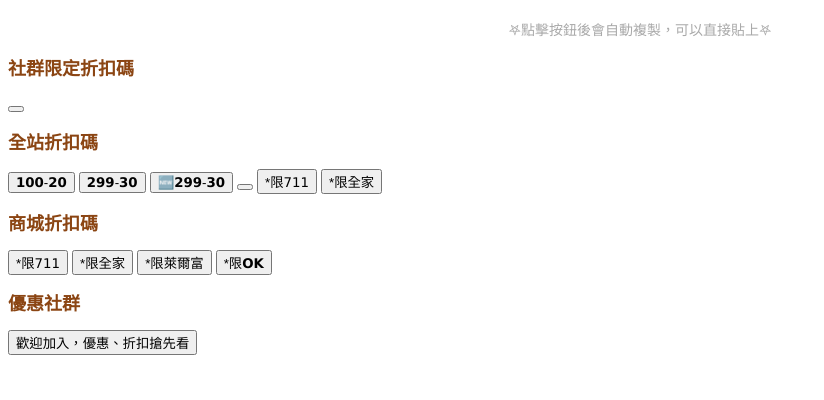
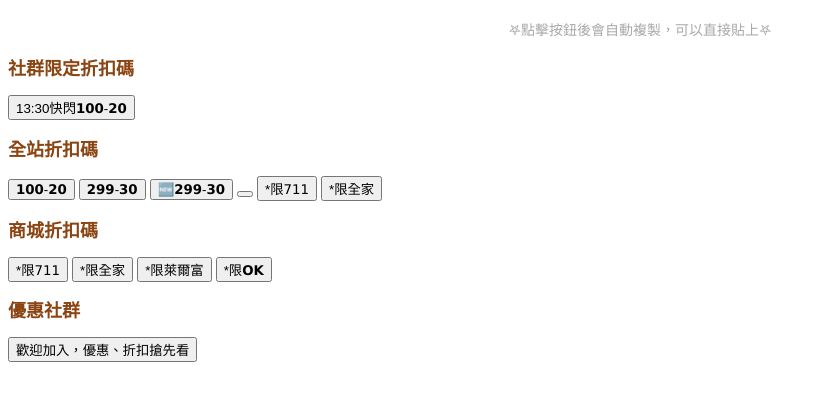
Before and after one commit to s34568956561/hana, a plain HTML site: page index.html in a window 1280 px wide. Shown: the part 70-470 px from the top of the page, without its empty margins (0-824 px from the left). Drawn offline with Linux system fonts and the light colour scheme.

Commit message:
Update index.html

```diff
--- a/index.html
+++ b/index.html
@@ -45,7 +45,7 @@
     <!-- 新增的提示文字 -->
     <div class="info-text">𖤐點擊按鈕後會自動複製，可以直接貼上𖤐</div>
     <h2>社群限定折扣碼</h2>
-    <button onclick="copyAndRedirect('LQ88U95HA')"></button>
+    <button onclick="copyAndRedirect('MGDCYCY')">13:30快閃𝟭𝟬𝟬-𝟮𝟬</button>
 
     <h2>全站折扣碼</h2>
     <button onclick="copyAndRedirect('1125NOSH')">𝟭𝟬𝟬-𝟮𝟬</button>
```
